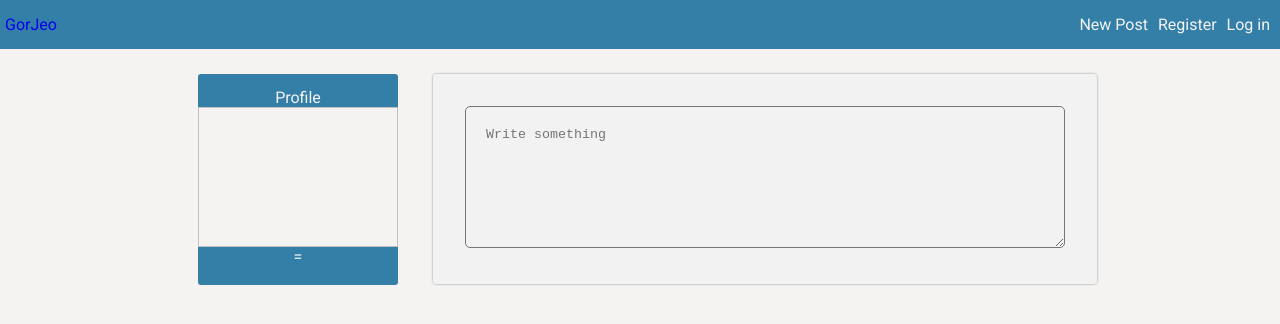
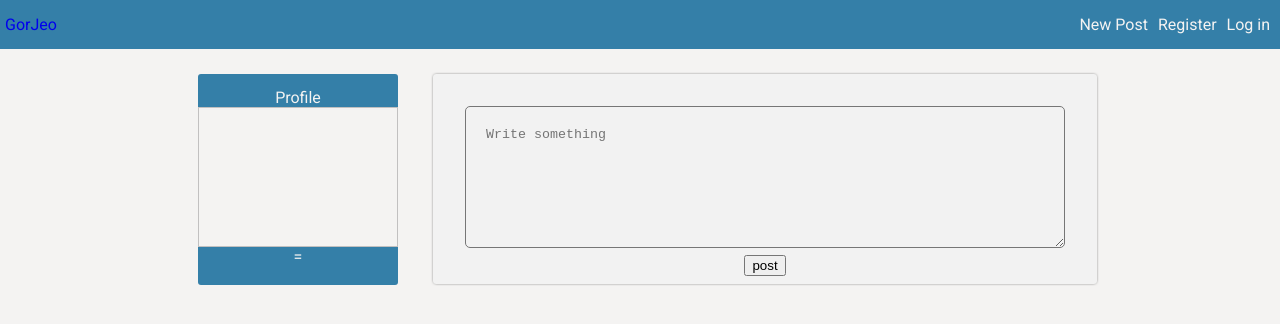
Before and after one commit to Juan321654/gorjeo, a React (Create React App) app in the folder client/: page / in a window 1280 px wide. Shown: the top 324 px of the page. Built offline with nearby package versions, Linux system fonts and the light colour scheme; the HTML template or start-up script is replaced by a standard one.

Commit message:
added a post button for text area

```diff
--- a/client/src/App.js
+++ b/client/src/App.js
@@ -46,12 +46,17 @@ function App() {
       </Route>
 
       <div className="cont-app">
+
         <Route exact path="/">
           <Profile />
         </Route>
+
         <div className="ins-con-app">
-          <Route component={Posts} />
+          <Route exact path="/">
+            <Posts />
+          </Route>
         </div>
+
       </div>
 
       <Route path="/register">
--- a/client/src/screens/Posts/Posts.css
+++ b/client/src/screens/Posts/Posts.css
@@ -11,7 +11,7 @@
 .cont2-post{
     background-color: #f2f2f2;
     width: 600px;
-    padding: 32px;
+    padding: 32px 32px 8px 32px;
     margin: 25px 10px;
     box-shadow: 0px 0px 3px -1px;
     border-radius: 3px;
@@ -21,3 +21,7 @@
     width: 558px;
     height: 100px;
 }
+
+.btn-post{
+    margin: 3px 0px 0px 0px;
+}
--- a/client/src/screens/Posts/Posts.jsx
+++ b/client/src/screens/Posts/Posts.jsx
@@ -16,6 +16,7 @@ export default function Posts() {
                         // onChange={handleChange}
                         />
                     </label>
+                    <button className="btn-post">post</button>
                 </form>
             </div>
         </div>
```
